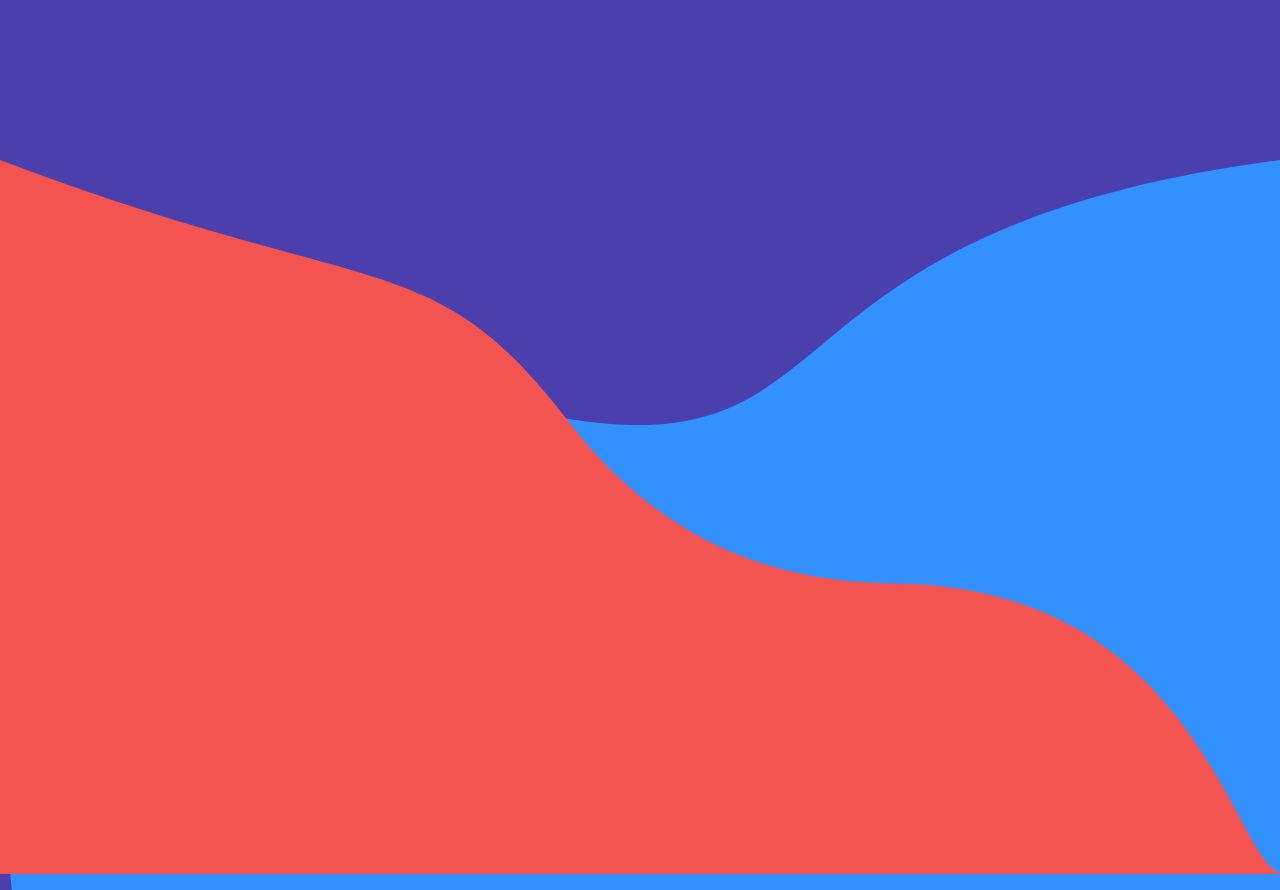
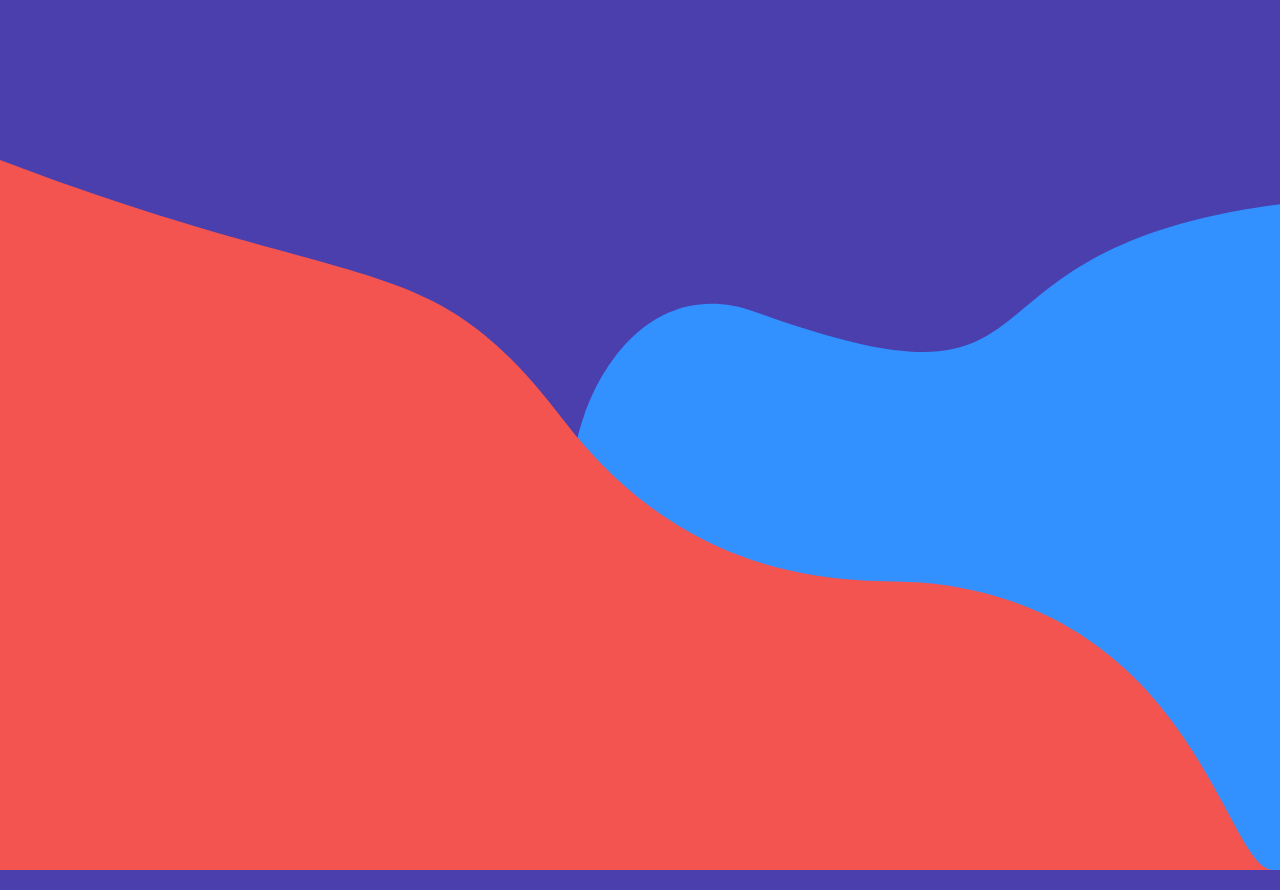
Before and after one commit to ProgBot12/Landing_Page_Example_BS5, a plain HTML site: page index.html in a window 1280 px wide. Shown: the top 890 px of the page. After the commit the page ends 800 px from the top, so only its background shows below. Drawn offline with Linux system fonts and the light colour scheme.

Commit message:
Added one vector bg-wave instead of 2

```diff
--- a/assets/styles/styles.scss
+++ b/assets/styles/styles.scss
@@ -9,30 +9,24 @@
 
 body{
     background-color: #4A3FAD;
-    overflow: hidden;
 }
 
-.left-wave{
+.bg-wave{
+    height: 80%;
     width: 100%;
-    height: 80vh;
-    position: absolute;
+    position: fixed;
     bottom: 0;
-    left: 0;
-    z-index: -1;
+
     img{
         width: 100%;
         height: auto;
+        object-fit: contain;
+
     }
 }
-.right-wave{
-    width: 100%;
-    height: 80vh;
-    position: absolute;
-    bottom: 0;
-    right: 0;
-    z-index: -2;
-    img{
-        width: 100%;
-        height: auto;
+
+@media screen and (max-width:768px){
+    .bg-wave{
+        height: 50%;
     }
 }
--- a/index.html
+++ b/index.html
@@ -8,12 +8,9 @@
     <title>Landing Page Example</title>
 </head>
 <body>
-    <!--Background Effect DIVS-->
-    <div class="left-wave">
-        <img src="./assets/images/Vector 1.svg" alt="left-wave">
-    </div>
-    <div class="right-wave">
-        <img src="./assets/images/Vector 2.svg" alt="right-wave">
+    <!--Background Effect DIV-->
+    <div class="bg-wave">
+        <img src="./assets/images/bg-wave.svg" alt="bg-wave">
     </div>
     <!--The Navbar-->
     <script src="./assets/bootstrap-5.0.0-beta1-dist/js/bootstrap.js"></script>
```
Also changed, not shown: assets/images/bg-wave.svg (added), assets/styles/styles.css, 1 other file.
